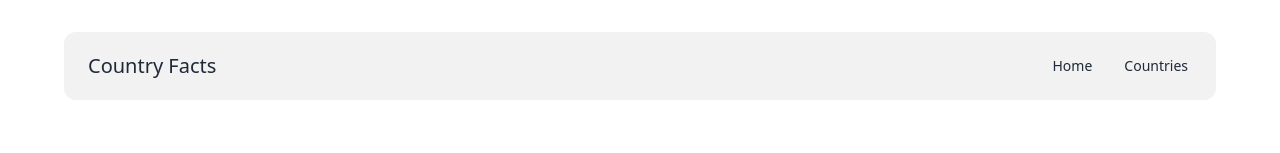
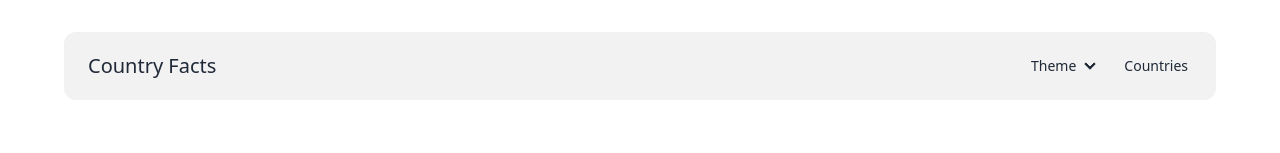
Before and after one commit to daniel-collings/country-facts, a React (Vite) app: page /#/ in a window 1280 px wide. Shown: the top 153 px of the page. Built offline with nearby package versions, Linux system fonts and the light colour scheme.

Commit message:
Enable user to switch theme via navbar

```diff
--- a/src/layouts/LayoutWithNav.tsx
+++ b/src/layouts/LayoutWithNav.tsx
@@ -1,10 +1,14 @@
 import { Link } from 'react-router-dom'
+import { useTheme } from '@/hooks/useTheme.tsx'
+import { ThemeEnum } from '@/types/enums.ts'
 
 export default function LayoutWithNav({
   children
 }: {
   children: React.ReactNode
 }) {
+  const { setTheme } = useTheme()
+
   return (
     <div className="space-y-4">
       <div className="navbar bg-base-200 rounded-xl">
@@ -16,7 +20,18 @@ export default function LayoutWithNav({
         <div className="flex-none">
           <ul className="menu menu-horizontal px-1">
             <li>
-              <Link to="/">Home</Link>
+              <details>
+                <summary>Theme</summary>
+                <ul className="bg-base-100 rounded-t-none p-2 max-h-56 overflow-auto">
+                  {Object.keys(ThemeEnum).map((theme) => (
+                    <li key={theme}>
+                      <button onClick={() => setTheme(ThemeEnum[theme])}>
+                        {ThemeEnum[theme]}
+                      </button>
+                    </li>
+                  ))}
+                </ul>
+              </details>
             </li>
             <li>
               <Link to="/countries">Countries</Link>
```
